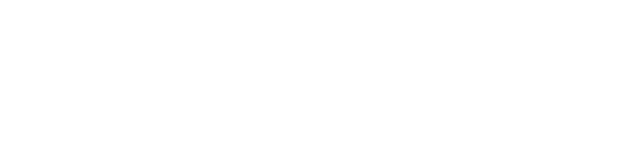
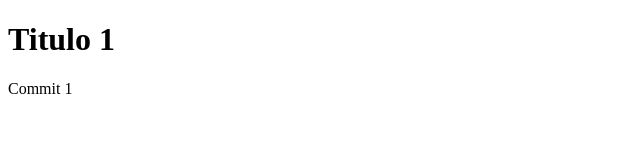
Before and after one commit to adriujodaw/UD-5_Tarea5_Adrian_Remote, a plain HTML site: page index.html in a window 1280 px wide. Shown: the whole page, without its empty margins (0-640 px from the left). Drawn offline with Linux system fonts and the light colour scheme.

Commit message:
Primer commit

```diff
--- a/index.html
+++ b/index.html
@@ -7,6 +7,7 @@
     <title>Document</title>
 </head>
 <body>
-
+    <h1>Titulo 1</h1>
+    <p>Commit 1</p>
 </body>
 </html>
```
